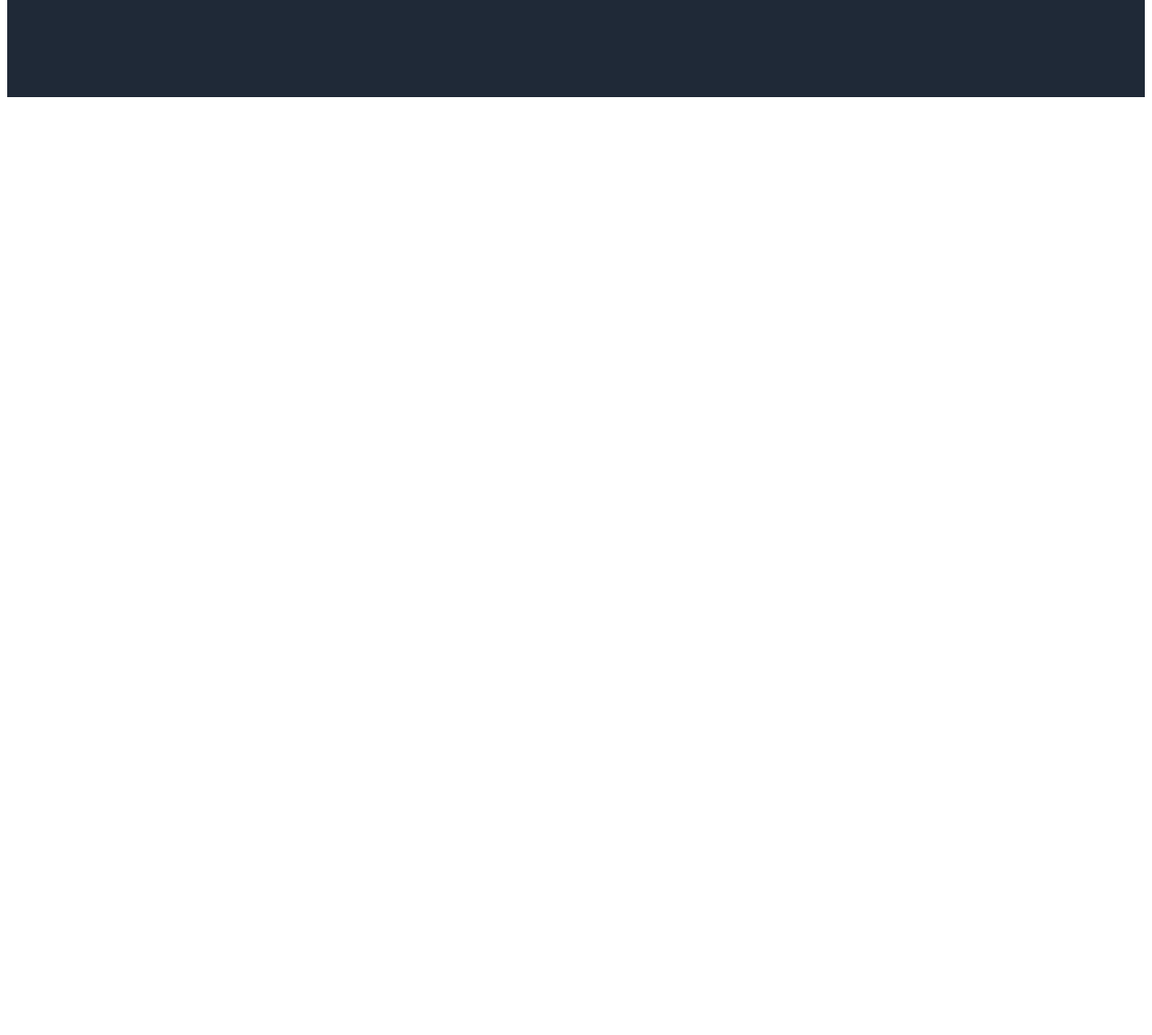
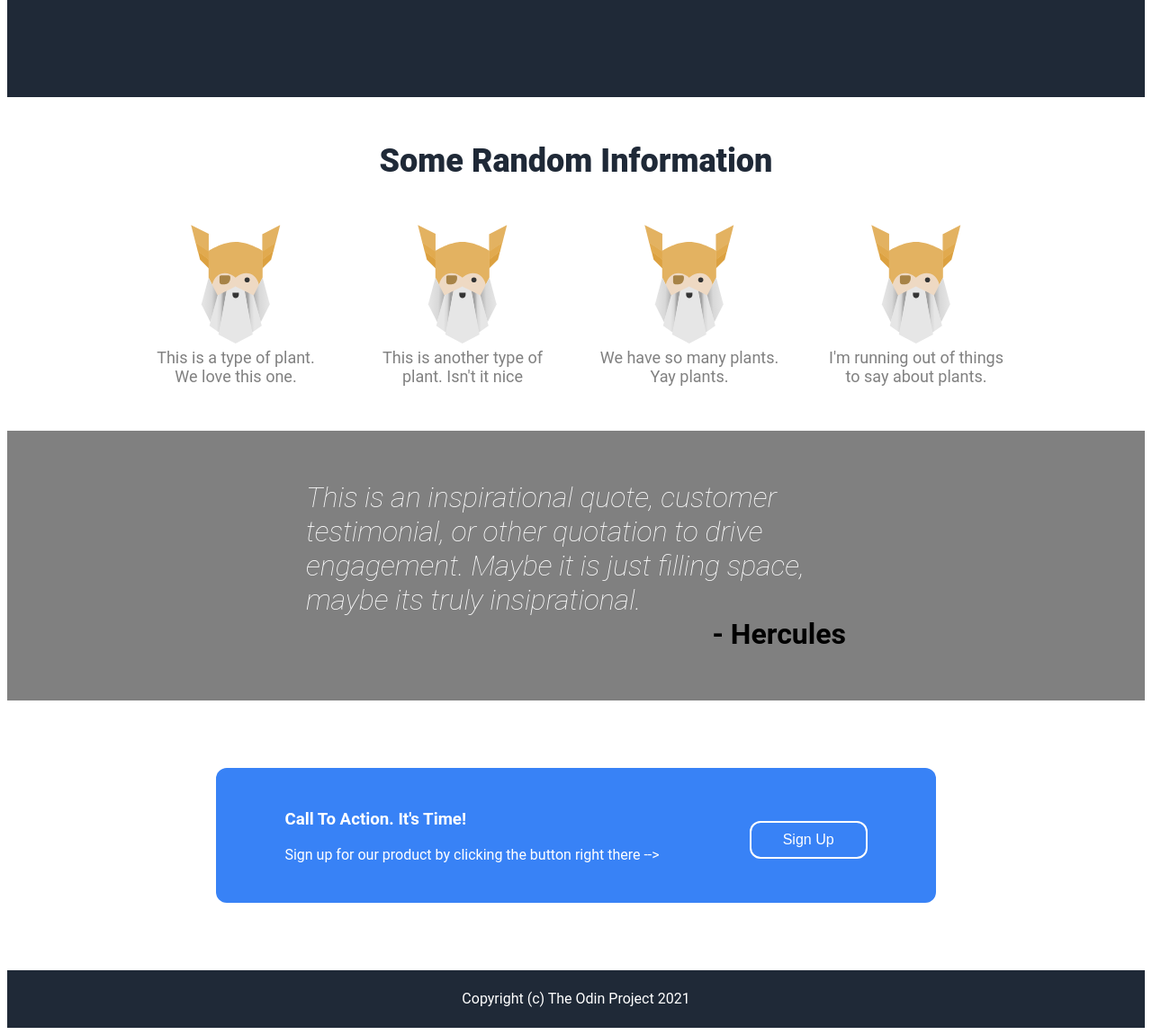
Before and after one commit to mattzarella/TOP-Landing-Page, a plain HTML site: page index.html in a window 1280 px wide. Shown: the part 500-1651 px from the top of the page at 90% size. Before the commit the page ends 800 px from the top, so only its background shows below. Drawn offline with Linux system fonts and the light colour scheme.

Commit message:
final landing page

```diff
--- a/index.html
+++ b/index.html
@@ -34,11 +34,44 @@
             </div>
         </div>
     </div>
-    <div class="container">
+    <div class="information_section">
+        <div class="title">Some Random Information</div>
+        <div class="information_container">
+        <div class="info">
+            <img src="/images/odin-logo.svg" width=100px;/>
+            <div class="text">This is a type of plant. We love this one.</div>
+          </div>
+          <div class="info">
+            <img src="/images/odin-logo.svg" width=100px;/>
+            <div class="text">This is another type of plant. Isn't it nice</div>
+          </div>
+          <div class="info">
+            <img src="/images/odin-logo.svg" width=100px;/>
+            <div class="text">We have so many plants. Yay plants.</div>
+          </div>
+          <div class="info">
+            <img src="/images/odin-logo.svg" width=100px;/>
+            <div class="text">I'm running out of things to say about plants.</div>
+          </div>
     </div>
-    <div class="container">
+</div>
+    <div class="quote_section">
+          <div class="quote_container">
+            <div class="quote_text">This is an inspirational quote, customer testimonial, or other quotation to drive engagement. Maybe it is just filling space, maybe its truly insiprational.</div>
+            <div class="quote_source"> - Hercules</div>
     </div>
-    <div class="container">
+</div>
+    <div class="action_section">
+        <div class="action_container">
+            <div class="action_text">
+                <h3>Call To Action. It's Time!</h3>
+                <p>Sign up for our product by clicking the button right there --></p>
+            </div>
+        <button> Sign Up</button>
+        </div>
+    </div>
+    <div class="container_copyright">
+        <div class="Copyright">Copyright (c) The Odin Project 2021</div>
     </div>
 </body>
 </html>
--- a/styles.css
+++ b/styles.css
@@ -84,9 +84,106 @@ body {
     margin:12px;
 }
 
-
-
 a{
     color: #FFFFFF;
     text-decoration: none;
 }
+
+.information_section{
+    color:#1F2937;
+    font-size: 36px;
+    font-weight: 900;
+    text-align:center;
+    margin-top:50px;
+}
+.information_container{
+    display: flex;
+    align-items: center;
+    justify-content: center;
+    gap: 52px;
+    background-color: white;
+    color:gray;
+    font-size:18px;
+    font-weight:normal;
+    text-align:center;
+    margin:50px;
+}
+
+.info{
+    Align-items:center;
+    color:gray;
+    max-width:200px;
+}
+
+.quote_section {
+    display: flex;
+    align-items: center;
+    justify-content: center;
+    background-color:gray;
+    height:300px;
+  }
+.quote_container {
+    justify-content: center;
+    align-items: center;
+  }
+
+  .quote_text {
+    display: flex;
+    align-items: center;
+    justify-content: center;
+    font-size:32px;
+    max-width:600px;
+    font-style:italic;
+    font-weight:lighter;
+  }
+
+.quote_source {
+    color:black;
+    text-align:right;
+    font-size:32px;
+    font-weight:bold;
+  }
+
+  .action_section{
+      color:white;
+
+      display:flex;
+      justify-content:center;
+      align-items:center;
+      height:300px;
+  }
+
+  .action_container{
+    background-color: #3882F6;
+    border-radius:12px;
+    display:flex;
+    justify-content:center;
+    align-items:center;
+    gap:100px;
+    height:150px;
+    width:800px;
+}
+
+  .action_section button{
+    background-color: #3882F6;
+    border-width:2px;
+    border-style:solid;
+    border-color:white;
+    border-radius:12px;
+    color: white;
+    padding: 10px 35px;
+    text-align: center;
+    text-decoration: none;
+    display: inline-block;
+    font-size: 16px;
+    margin-top: 10px;
+  }
+
+  .container_copyright{
+    background-color:#1F2937;
+    padding:12px;
+    height:40px;
+    display:flex;
+    justify-content:center;
+    align-items:center;
+}
```
Also changed, not shown: 1 other file.
